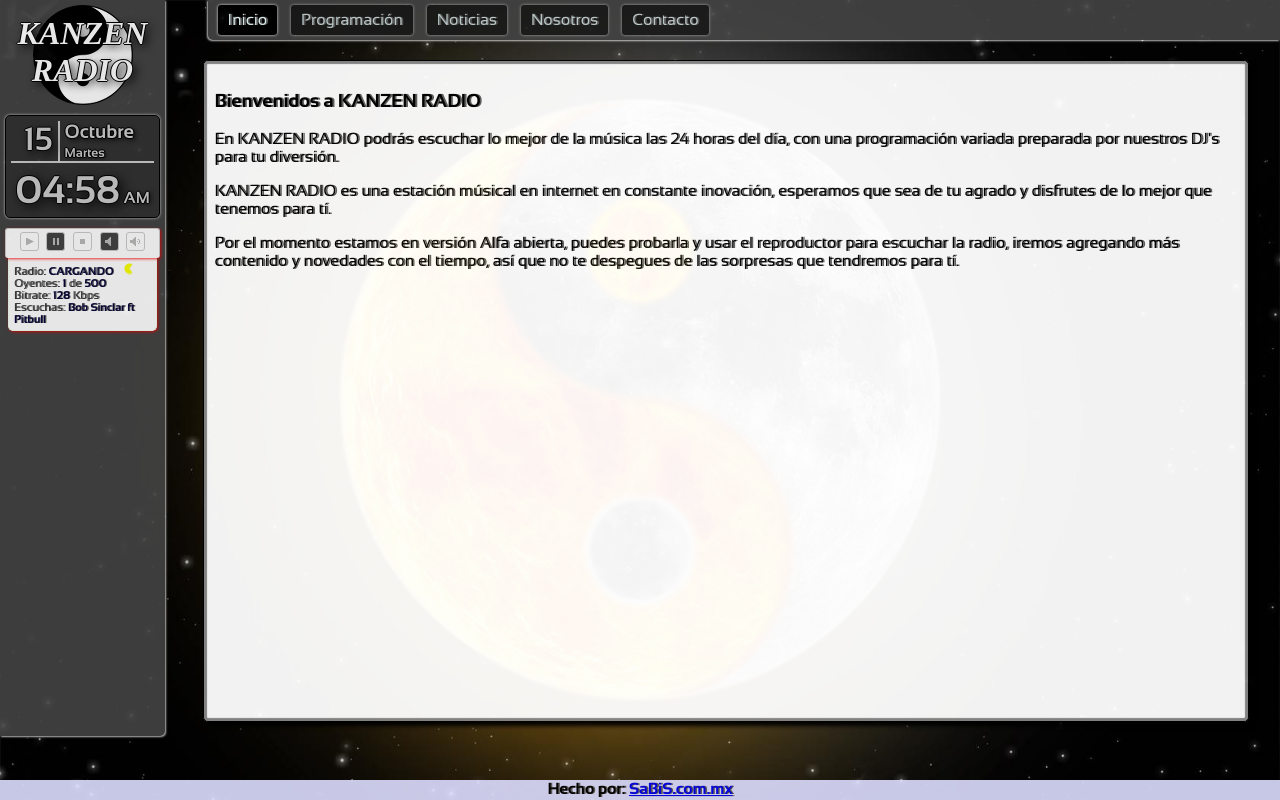
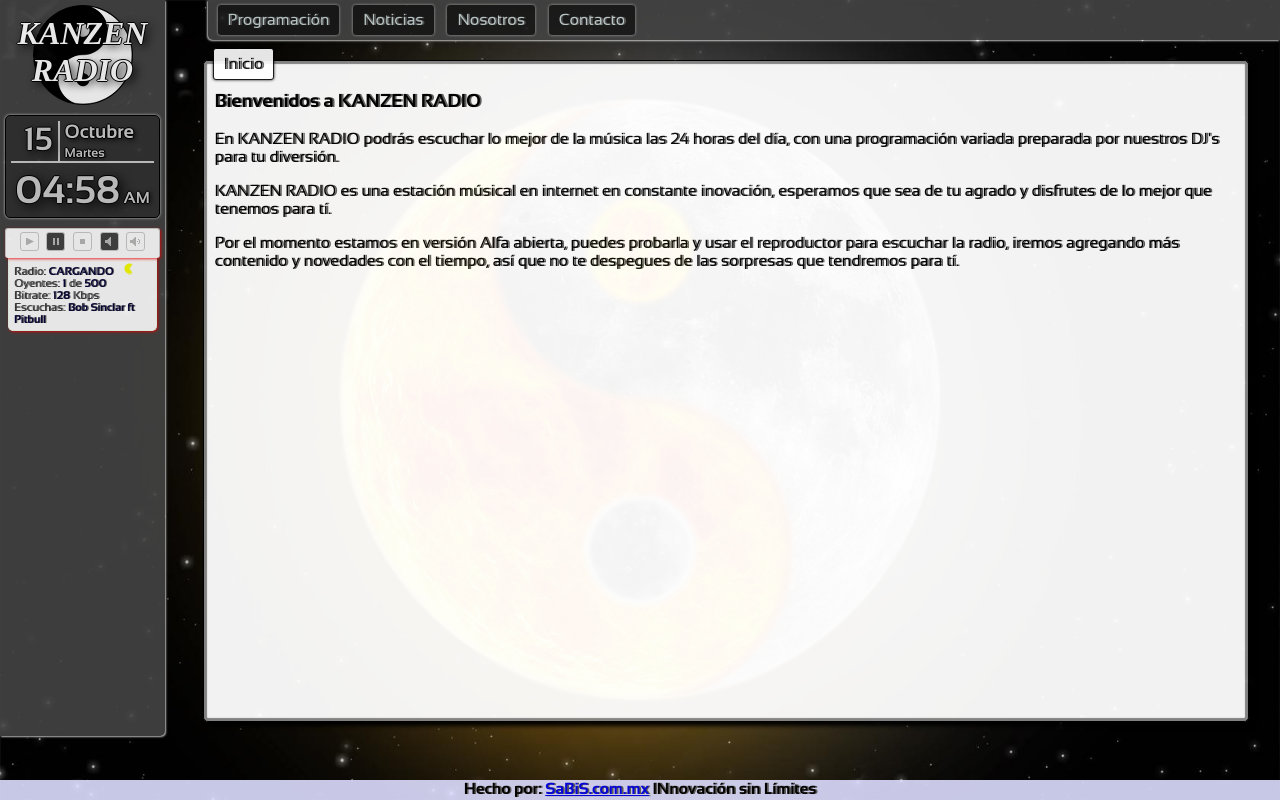
Before and after one commit to Nashova/KanzenRadio, a plain HTML site: page radio/index.html in a window 1280 px wide. Drawn offline with Linux system fonts and the light colour scheme; a web font is replaced by a local one.

Commit message:
Mejoras a navegacion
Agregado el boton seleccionado con mejoras en la presentacion

```diff
--- a/radio/css/index.css
+++ b/radio/css/index.css
@@ -53,12 +53,13 @@ body{background: url("images/yin-yang-symbol1.jpg");background-repeat: no-repeat
 
 #reproductorContenedor {display: block;position: absolute;width: 165px;height: 92%;background: #444;color: #ccc;font-weight: bold;border-radius: 0 0 5px 0;text-align: center;opacity: .9;box-shadow: 1px 1px 2px rgba(255, 255, 255, 0.8);left: -170px;}
 
-#navegacionContenedor {display: block;position: absolute;right: 0;width: 83%;height: 30px;background: #444;color: #eff;border-radius: 0 0 0 5px;margin: 0 0px 5px;padding: 5px;opacity: .9;box-shadow: -1px 1px 2px rgba(255, 255, 255, 0.8);cursor:default;top: -50px;}
+#navegacionContenedor {display: block;position: absolute;right: 0;width: 83%;height: 30px;background: #444;color: #eff;border-radius: 0 0 0 5px;margin: 0 0px 5px;padding: 5px;opacity: .9;box-shadow: -1px 1px 2px rgba(255, 255, 255, 0.8);cursor:default;top: -50px;z-index: 100;}
 #navegacionContenedor span{padding: 6px 10px;display: inline-block;position: relative;background: #111;border-radius: 3px;opacity: .8;margin: 0 5px;cursor: pointer;box-shadow: 0px 0px 3px rgba(255, 255, 255, 0.8);top:-40px;}
 #navegacionContenedor span:hover{opacity:1;background:#000;box-shadow: 0px 0px 3px rgba(255, 255, 255, 1);}
-#navegacionContenedor  .seleccionado{opacity:1;background:#000;box-shadow: 0px 0px 3px rgba(255, 255, 255, 1);cursor:default;}
+#navegacionContenedor  .seleccionado{opacity: 1;background: #FFF;box-shadow: 0px 0px 3px rgba(0, 0, 0, 1);cursor: default;top: 48px !important;left: 0px;position: absolute;color: #000;border: 1px solid;}
+#navegacionContenedor  .seleccionado:hover{opacity: 1;background: #FFF;box-shadow: 0px 0px 3px rgba(0, 0, 0, 1);cursor: default;top: 48px !important;left: 0px;position: absolute;color: #000;border: 1px solid;}
 
-#principalContenedor {display: block;position: absolute;top: 60px;right: 50%;width: 0;height: 0;overflow: hidden;background: #fff;padding: 10px 10px;border-radius: 5px;margin-left: 5px;margin-right: 5px;opacity: .95;box-shadow: 4px 4px 4px black,inset 0 0 1px 3px #888;border: 1px solid;top: 50%;}
+#principalContenedor {display: block;position: absolute;top: 60px;right: 50%;width: 0;height: 0;overflow: hidden;background: #fff;padding: 10px 10px;border-radius: 5px;margin-left: 5px;margin-right: 5px;opacity: .95;box-shadow: 4px 4px 4px black,inset 0 0 1px 3px #888;border: 1px solid;top: 50%;z-index: 90;}
 
 footer {display: block;position: absolute;width: 100%;height: 20px;background: #ddf;bottom: 0;opacity: .9;font-weight: bolder;text-align: center;}
 
--- a/radio/index.html
+++ b/radio/index.html
@@ -68,11 +68,11 @@
 
 </aside>
 <nav id="navegacionContenedor">
-<span class="seleccionado" id="inicioNav">Inicio</span>
-<span id="programacionNav">Programación</span>
-<span id="noticiasNav">Noticias</span>
-<span id="nosotrosNav">Nosotros</span>
-<span id="contactoNav">Contacto</span>
+	<span id="inicioNav">Inicio</span>
+	<span id="programacionNav">Programación</span>
+	<span id="noticiasNav">Noticias</span>
+	<span id="nosotrosNav">Nosotros</span>
+	<span id="contactoNav">Contacto</span>
 </nav>
 <section id="principalContenedor">
 	<article id="inicio">
@@ -346,7 +346,7 @@
 
 </section>
 <footer>
-<span id="by">Hecho por:</span> <a href="http://sabis.com.mx" target="_blank">SaBiS.com.mx</a>
+<span id="by">Hecho por:</span> <a href="http://sabis.com.mx" target="_blank">SaBiS.com.mx</a> <span>INnovación sin Límites</span>
 </footer>
 </body>
 </html>
--- a/radio/js/index.js
+++ b/radio/js/index.js
@@ -18,10 +18,12 @@ function inicializaMenu(){
 	transisionOut($("article"));
 	transisionIn($("#inicio"));
 	$("#inicioNav").click(function(){
-		$(".seleccionado").removeClass("seleccionado");
-		$(this).addClass("seleccionado");
-		transisionOut($("article"));
-		transisionIn($("#inicio"));
+		if(!$(this).hasClass("seleccionado")){
+			$(".seleccionado").removeClass("seleccionado");
+			$(this).addClass("seleccionado");
+			transisionOut($("article"));
+			transisionIn($("#inicio"));
+		}
 	});
 	$("#programacionNav").click(function(){
 		$(".seleccionado").removeClass("seleccionado");
@@ -44,11 +46,13 @@ function iniciaAnimacion(){
 	$("#fechaHoraWidget").hide();
 	$("#reproductor").hide();
 	$("#informacion").hide();
-	$("#navegacionContenedor span").hide();
-	$("#reproductorContenedor").animate({left:0},1000,'easeOutElastic',function(){
+/*	$("#navegacionContenedor span").hide();
+*/	$("#reproductorContenedor").animate({left:0},1000,'easeOutElastic',function(){
 		$("#navegacionContenedor").animate({top:0},1000,"easeOutElastic",function(){
 			$("#navegacionContenedor span").each(function(){
-				$(this).show().animate({top:"0px"},Math.floor((Math.random()*2000)+1),"easeOutElastic");
+				$(this).animate({top:"0px"},Math.floor((Math.random()*2000)+1),"easeOutElastic",function (argument) {
+					$("#inicioNav").addClass("seleccionado");
+				});
 			});
 		});
 		$("#logoKanzen").fadeIn(600,function(){
```
